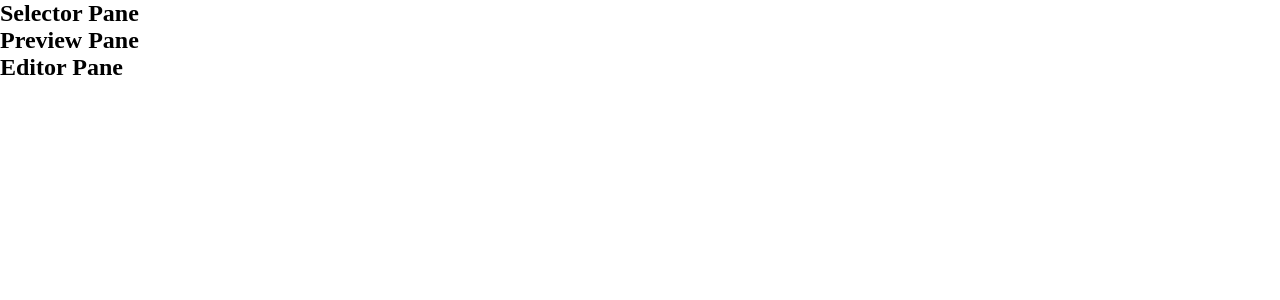
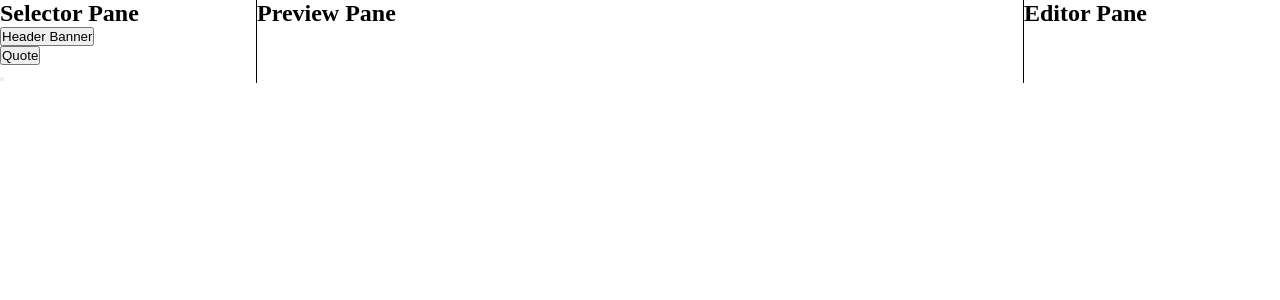
Before and after one commit to martinclason123/wol-blog-cms-2.0, a Next.js app in the folder wol-blog-cms-2.0/: page / in a window 1280 px wide. Shown: the top 300 px of the page. Built offline with nearby package versions, Linux system fonts and the light colour scheme.

Commit message:
Got selector pane working, saving before adding ability to edit in editor pane

```diff
--- a/wol-blog-cms-2.0/src/app/globals.css
+++ b/wol-blog-cms-2.0/src/app/globals.css
@@ -99,3 +99,18 @@ a {
     color-scheme: dark;
   }
 }
+
+.cms-layout {
+  display: flex;
+}
+
+.preview-pane {
+  width: 60%;
+  border-right: 1px solid #000000;
+  border-left: 1px solid #000000;
+}
+
+.editor-pane,
+.selector-pane {
+  width: 20%;
+}
--- a/wol-blog-cms-2.0/src/components/panes/EditorPane.tsx
+++ b/wol-blog-cms-2.0/src/components/panes/EditorPane.tsx
@@ -6,7 +6,7 @@ const EditorPane = () => {
   const { modules, updateModuleElement } = useContext(ModulesContext);
 
   return (
-    <div>
+    <div className="editor-pane">
       <h2>Editor Pane</h2>
       {/* Editing functionality of the selected module goes here */}
     </div>
--- a/wol-blog-cms-2.0/src/components/panes/PreviewPane.tsx
+++ b/wol-blog-cms-2.0/src/components/panes/PreviewPane.tsx
@@ -6,7 +6,7 @@ const PreviewPane = () => {
   const { modules } = useContext(ModulesContext);
 
   return (
-    <div>
+    <div className="preview-pane">
       <h2>Preview Pane</h2>
       {/* Render the preview of the blog based on the modules */}
     </div>
--- a/wol-blog-cms-2.0/src/components/panes/SelectorPane.tsx
+++ b/wol-blog-cms-2.0/src/components/panes/SelectorPane.tsx
@@ -1,13 +1,37 @@
 "use client";
-import React, { useContext } from "react";
+import React, { useContext, useState } from "react";
 import { ModulesContext } from "@/context/ModulesContext";
+
 const SelectorPane = () => {
   const { modules } = useContext(ModulesContext);
+  const [openedModuleId, setOpenedModuleId] = useState<number | null>(null);
+
+  const toggleModule = (moduleId: number) => {
+    if (openedModuleId === moduleId) {
+      setOpenedModuleId(null); // Close if it's already open
+    } else {
+      setOpenedModuleId(moduleId); // Open the clicked one
+    }
+  };
 
   return (
-    <div>
+    <div className="selector-pane">
       <h2>Selector Pane</h2>
-      {/* Module list and add button functionality goes here */}
+      {modules.map((module) => (
+        <div key={module.id}>
+          <button onClick={() => toggleModule(module.id)}>
+            {module.title}
+          </button>
+          {openedModuleId === module.id && (
+            <div className="module-elements">
+              {Object.entries(module.elements).map(([key, element]) => (
+                <div key={key}>{element.title}</div>
+              ))}
+            </div>
+          )}
+        </div>
+      ))}
+      {/* Add button functionality can be implemented here */}
     </div>
   );
 };
--- a/wol-blog-cms-2.0/src/context/ModulesContext.tsx
+++ b/wol-blog-cms-2.0/src/context/ModulesContext.tsx
@@ -20,6 +20,7 @@ const ModulesProvider: React.FC<ModulesProviderProps> = ({ children }) => {
   // Define the initial Header Banner module
   const initialHeaderBanner: HeaderBannerModule = {
     id: 1,
+    title: "Header Banner",
     elements: {
       overlayText: { title: "overlay text", type: "text", value: "Banner" },
       title: { title: "title", type: "text", value: "Blog" },
@@ -32,6 +33,7 @@ const ModulesProvider: React.FC<ModulesProviderProps> = ({ children }) => {
   // Define the initial Quote module
   const initialQuoteModule: QuoteModule = {
     id: 2,
+    title: "Quote",
     elements: {
       quote: { title: "quote", type: "text", value: "Inspiring quote" },
     },
--- a/wol-blog-cms-2.0/src/types/moduleTypes.ts
+++ b/wol-blog-cms-2.0/src/types/moduleTypes.ts
@@ -2,6 +2,7 @@ import { Text } from "./elementTypes";
 
 export interface HeaderBannerModule {
   id: number;
+  title: string;
   elements: {
     overlayText: Text;
     title: Text;
@@ -13,6 +14,7 @@ export interface HeaderBannerModule {
 
 export interface QuoteModule {
   id: number;
+  title: string;
   elements: {
     quote: Text;
   };
```
